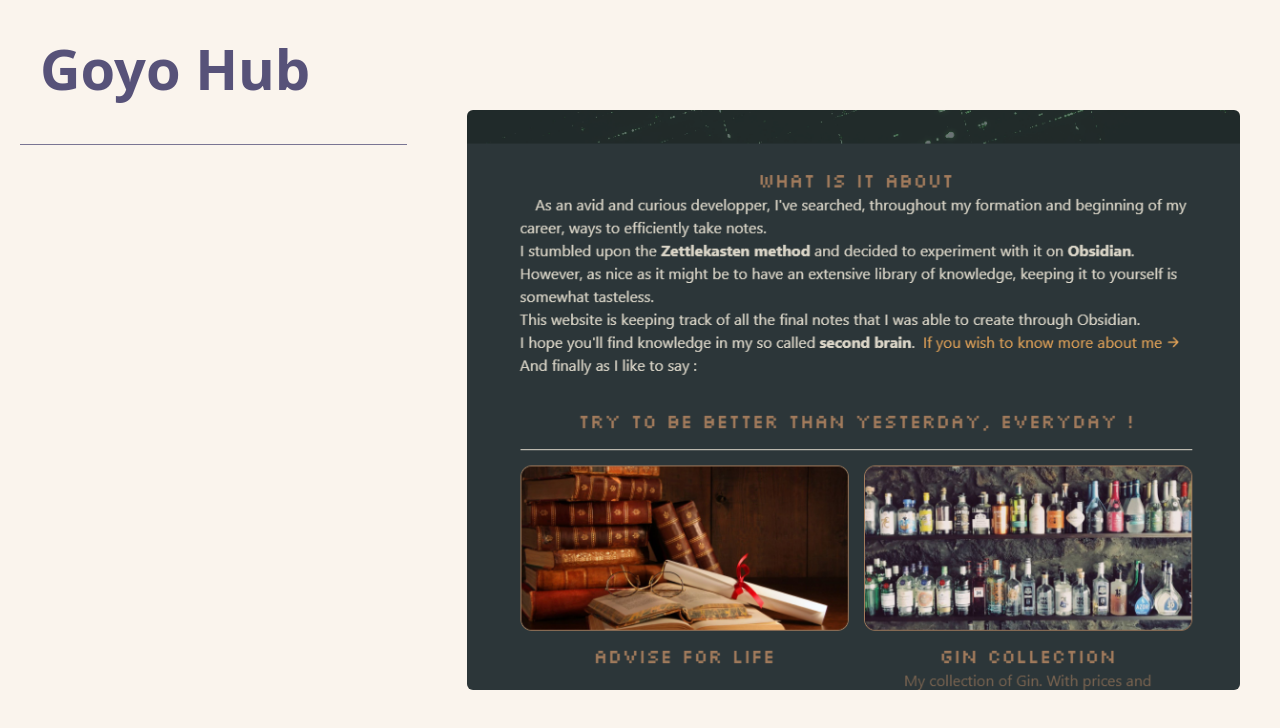
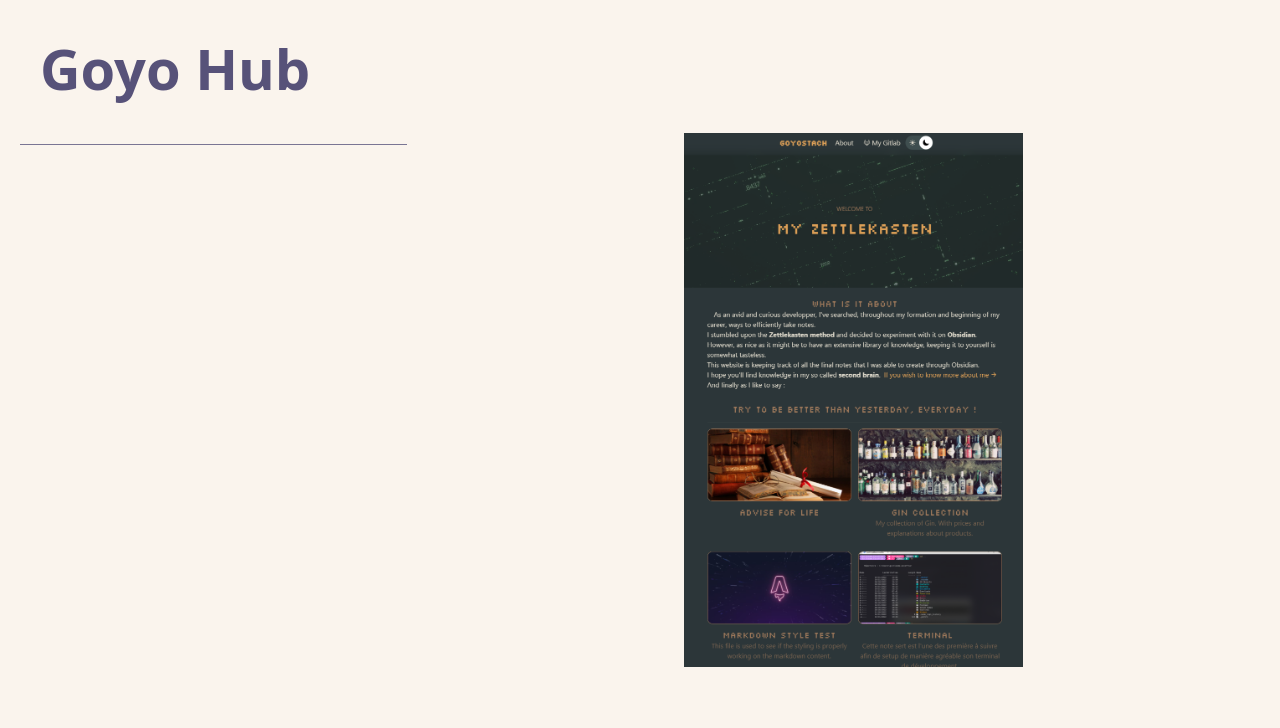
Before and after one commit to GoyoStach/Education, a Next.js app: page / in a window 1280 px wide. Shown: the top 728 px of the page. Built offline with nearby package versions, Linux system fonts and the light colour scheme; what tailwindcss-radix would draw is missing.

Commit message:
Change in image strategy to not have shitty aspect ratio

```diff
--- a/src/pages/index.tsx
+++ b/src/pages/index.tsx
@@ -83,20 +83,17 @@ const Home: NextPage = () => {
         <section
           className={clsx(
             'hidden lg:col-span-2 lg:flex',
-            'h-full w-full flex-grow-0 flex-col items-center justify-center p-10',
+            'h-full w-full flex-grow-0 flex-col items-center justify-center',
           )}
         >
-          <AspectRatio
-            ratio={4 / 3}
-            className=" overflow-hidden rounded-md"
-          >
+          <div className="relative h-2/3 w-1/2">
             <Image
               src="/obsidianToAstro.png"
               alt="obsidian to astro"
               fill
-              className="object-cover transition-all hover:scale-105"
+              className="object-contain transition-all hover:scale-105"
             />
-          </AspectRatio>
+          </div>
         </section>
       </main>
     </div>
```
